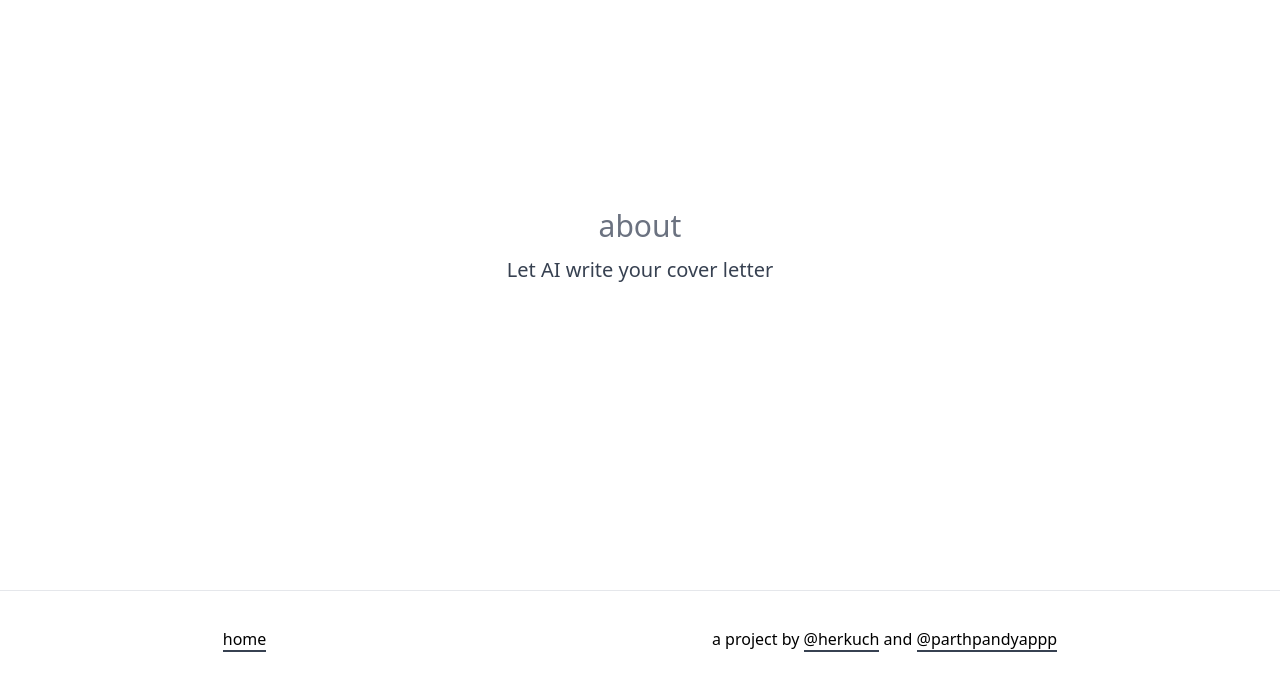
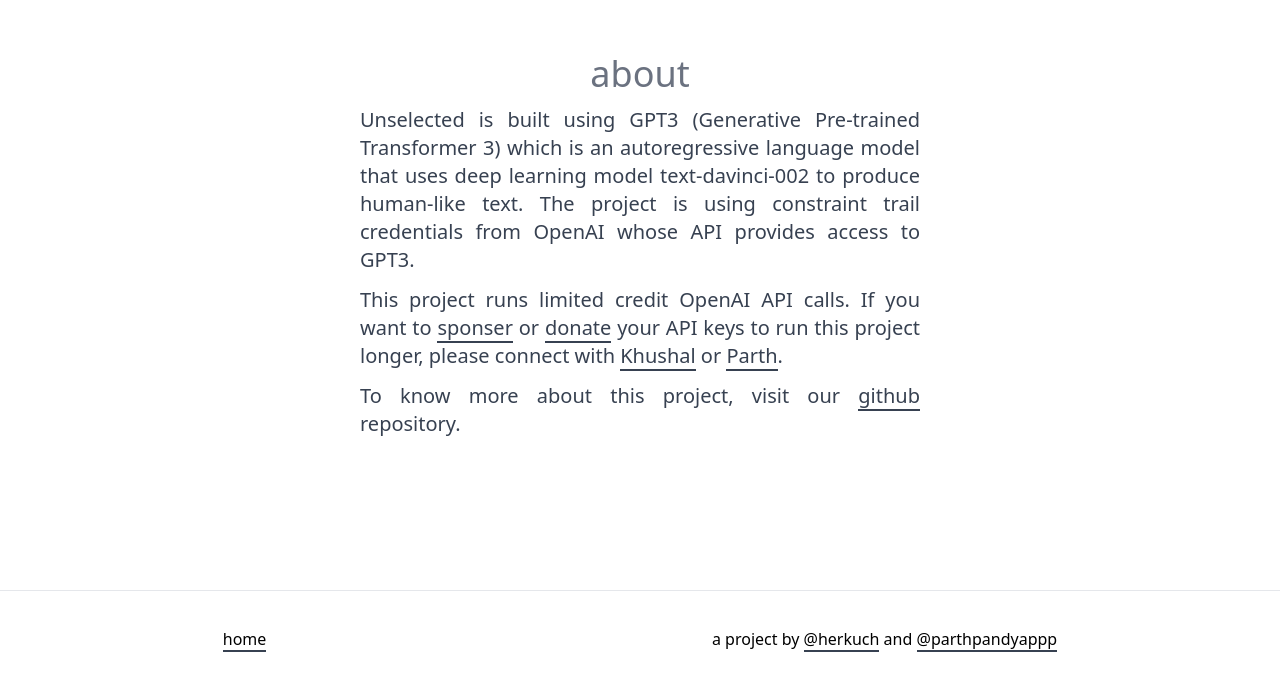
Before and after one commit to Logan1x/unselected, a Next.js app: page /about in a window 1280 px wide. Shown: the part 106-796 px from the top of the page. Built offline with nearby package versions, Linux system fonts and the light colour scheme.

Commit message:
feat: add about page

```diff
--- a/pages/about.tsx
+++ b/pages/about.tsx
@@ -9,11 +9,41 @@ export default function about() {
       </Head>
 
       <main className="flex w-full flex-1 flex-col items-center justify-center px-20 text-center">
-        <section>
-          <h1 className="text-3xl text-gray-500">about</h1>
+        <section className="w-2/4 text-justify">
+          <h1 className="text-4xl text-gray-500 text-center">about</h1>
 
           <p className="mt-3 text-xl text-gray-700">
-            Let AI write your cover letter{" "}
+            Unselected is built using GPT3 (Generative Pre-trained Transformer
+            3) which is an autoregressive language model that uses deep learning
+            model text-davinci-002 to produce human-like text. The project is
+            using constraint trail credentials from OpenAI whose API provides
+            access to GPT3.
+          </p>
+          <p className="mt-3 text-xl text-gray-700">
+            This project runs limited credit OpenAI API calls. If you want to{" "}
+            <span className="border-b-2 border-gray-700 hover:bg-yellow-200">
+              sponser
+            </span>{" "}
+            or{" "}
+            <span className="border-b-2 border-gray-700 hover:bg-yellow-200">
+              donate
+            </span>{" "}
+            your API keys to run this project longer, please connect with{" "}
+            <span className="border-b-2 border-gray-700 hover:bg-yellow-200 cursor-pointer">
+              <a href="https://twitter.com/herkuch"> Khushal</a>
+            </span>{" "}
+            or{" "}
+            <span className="border-b-2 border-gray-700 hover:bg-yellow-200 cursor-pointer">
+              <a href="https://twitter.com/parthpandyappp"> Parth</a>
+            </span>
+            .
+          </p>
+          <p className="mt-3 text-xl text-gray-700">
+            To know more about this project, visit our{" "}
+            <span className="border-b-2 border-gray-700 hover:bg-yellow-200 cursor-pointer">
+              <a href="https://github.com/logan1x/unselected"> github</a>
+            </span>{" "}
+            repository.
           </p>
         </section>
       </main>
```
